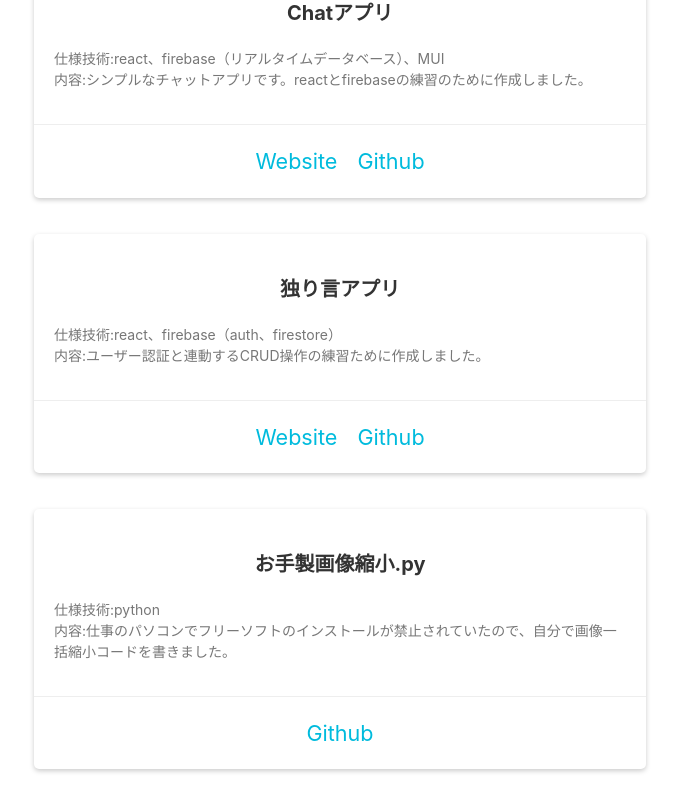
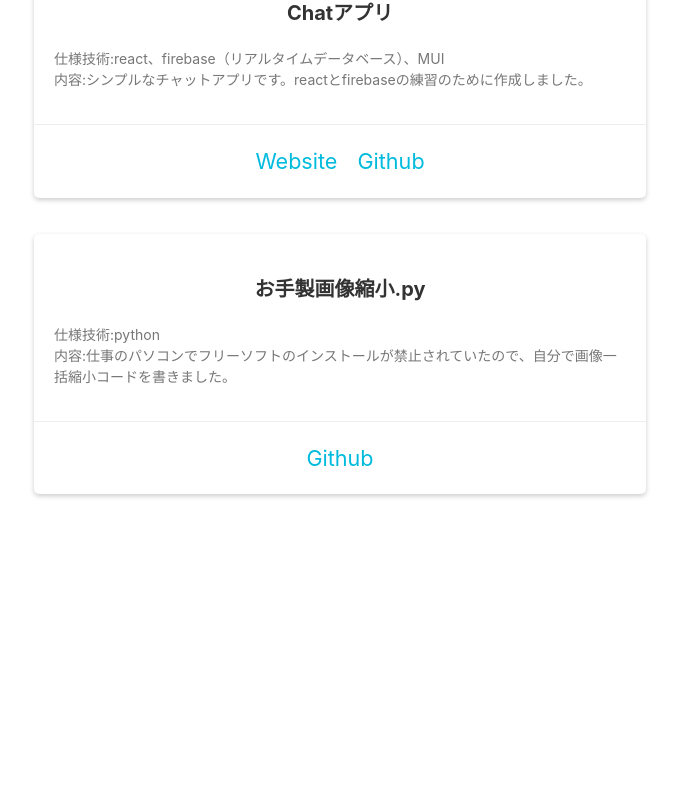
Before and after one commit to vell39mq/next-blog, a Next.js app: page / in a window 1280 px wide. Shown: the part 945-1756 px from the top of the page, without its empty margins (300-979 px from the left). After the commit the page ends 1547 px from the top, so only its background shows below. Built offline with nearby package versions, Linux system fonts and the light colour scheme.

Commit message:
comment out 独り言app

```diff
--- a/pages/index.js
+++ b/pages/index.js
@@ -50,7 +50,7 @@ export default function Home() {
               <a href="https://github.com/vell39mq/idobata-ham-chat">Github</a>
             </div>
           </section>
-          <section className={utilStyles.card}>
+          {/* <section className={utilStyles.card}>
             <div className={utilStyles.cardContent}>
               <h1 className={utilStyles.cardTitle}>独り言アプリ</h1>
               <p className={utilStyles.cardText}>
@@ -62,7 +62,7 @@ export default function Home() {
               <a href="https://nd-blog-project-2ef01.web.app/">Website</a>
               <a href="https://github.com/vell39mq/react-blog">Github</a>
             </div>
-          </section>
+          </section> */}
           <section className={utilStyles.card}>
             <div className={utilStyles.cardContent}>
               <h1 className={utilStyles.cardTitle}>お手製画像縮小.py</h1>
```
